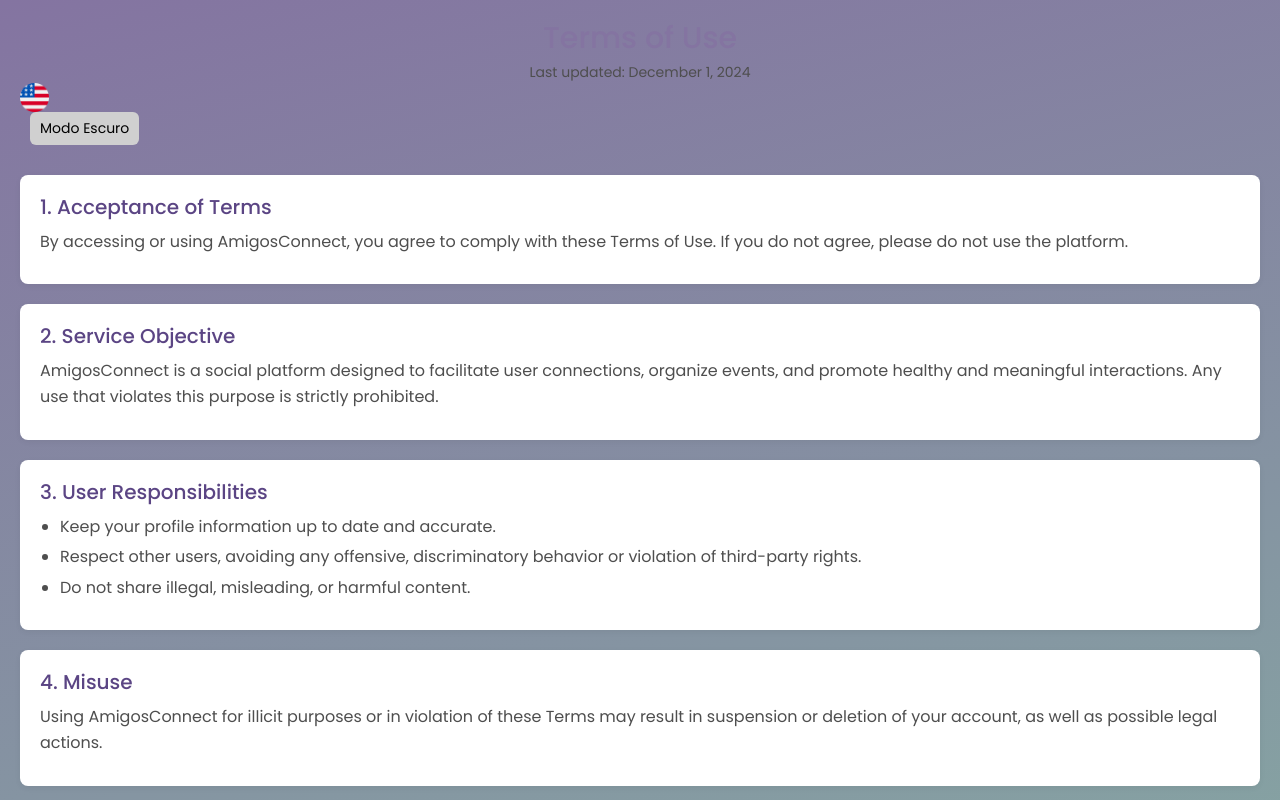
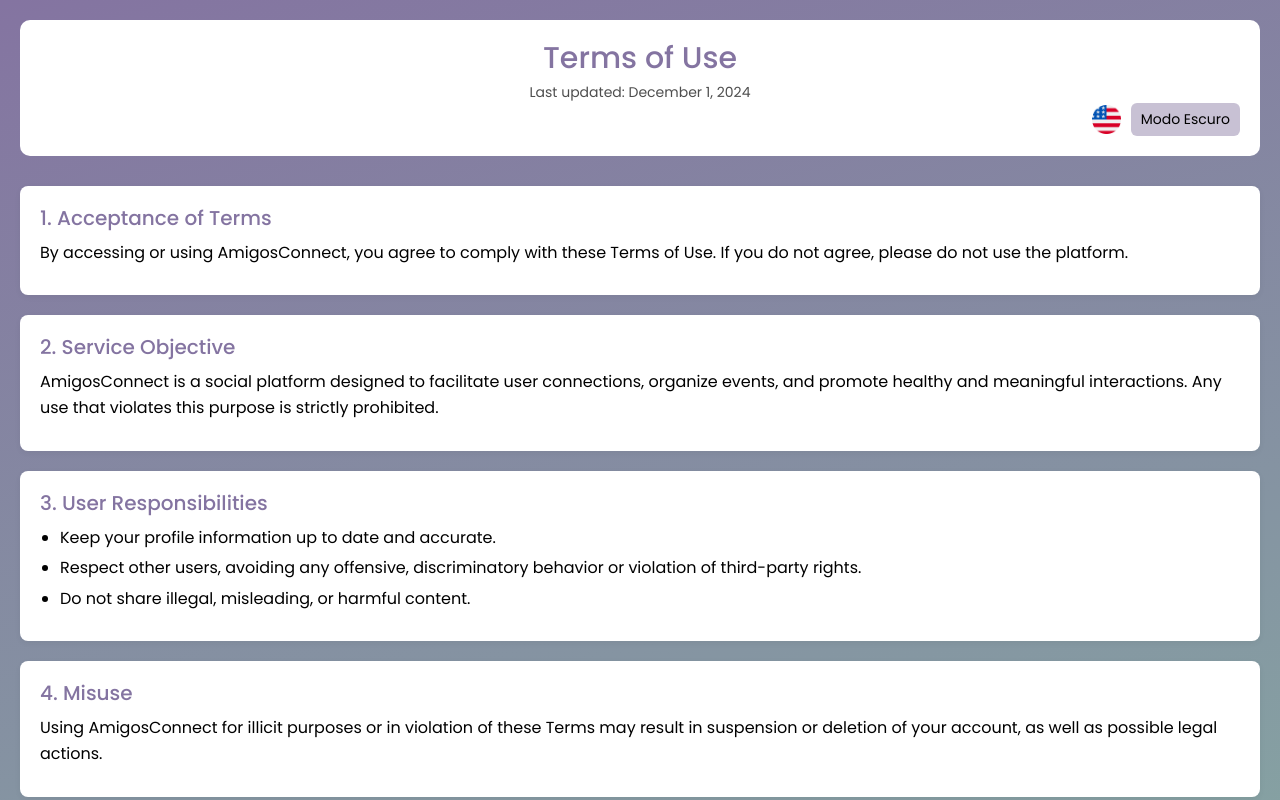
Before and after one commit to GreenBerries-BYP/BuildYourProject-front, a React (Vite) app in the folder frontend/: page /use_terms in a window 1280 px wide. Shown: the top 800 px of the page. Built offline with nearby package versions, Linux system fonts and the light colour scheme.

Commit message:
chore: terminados termos de uso e politicas de privacidade

```diff
--- a/frontend/src/App.jsx
+++ b/frontend/src/App.jsx
@@ -5,7 +5,7 @@ import { Toast } from 'primereact/toast';
 import Login from './pages/Login';
 import Register from './pages/Register';
 import UseTerms from './pages/UseTerms';
-import Politics from './pages/PrivacyPolicy';
+import PrivacyPolicy from './pages/PrivacyPolicy';
 import Landing from './pages/Landing';
 import Home from './pages/Home';
 import ProtectedRoute from './auth/ProtectedRoute';
@@ -36,7 +36,7 @@ function App() {
           <Route path="/login" element={<Login />} />
           <Route path="/register" element={<Register />} />
           <Route path="/use_terms" element={<UseTerms />} />
-          <Route path="/politics" element={<Politics />} />
+          <Route path="/privacy_policy" element={<PrivacyPolicy />} />
 
         <Route path="/home" element={<ProtectedRoute> <Home /></ProtectedRoute>}>
           <Route index element={ <HomeDefault/> }/>
--- a/frontend/src/pages/PrivacyPolicy.jsx
+++ b/frontend/src/pages/PrivacyPolicy.jsx
@@ -1,5 +1,9 @@
 import "../styles/PrivacyTerms.css";
+import { useState, useEffect } from "react";
+import { useNavigate } from "react-router-dom";
 import { useTranslation } from "react-i18next";
+const I18N_STORAGE_KEY = "i18nextLng";
+
 
 const PrivacyPolicy = () => {
   const { t, i18n } = useTranslation();
@@ -8,6 +12,7 @@ const PrivacyPolicy = () => {
   const [language, setLanguage] = useState(
     localStorage.getItem(I18N_STORAGE_KEY)
   );
+
   const [darkMode, setDarkMode] = useState(false);
 
   const toggleLanguage = () => {
@@ -24,11 +29,22 @@ const PrivacyPolicy = () => {
       ? t("altText.brazilFlag", "Brazilian Flag")
       : t("altText.usFlag", "US Flag");
 
+  useEffect(() => {
+    if (darkMode) {
+      document.body.classList.add("dark-theme");
+    } else {
+      document.body.classList.remove("dark-theme");
+    }
+  }, [darkMode]);
+
   return (
     <div className="termos-politicas-page">
       <header>
+        <div className="header-top">
           <h1>{t("privacy.title", "Política de Privacidade")}</h1>
           <p>{t("privacy.lastUpdate", "Última atualização: 1 de dezembro de 2024")}</p>
+        </div>
+        <div className="header-bottom">
           <button
               onClick={toggleLanguage}
               className="header-icon"
@@ -43,6 +59,7 @@ const PrivacyPolicy = () => {
               >
               {darkMode ? "Modo Claro" : "Modo Escuro"}
             </button>
+        </div>
       </header>
 
       <section>
--- a/frontend/src/pages/Register.jsx
+++ b/frontend/src/pages/Register.jsx
@@ -293,7 +293,7 @@ const Register = () => {
                   {t("register.terms.termsLinkText", "termos de uso")}{" "}
                 </a>
                 {t("register.terms.and", "e as")}
-                <a href="/politics" target="_blank" rel="noopener noreferrer">
+                <a href="/privacy_policy" target="_blank" rel="noopener noreferrer">
                   {" "}
                   {t(
                     "register.terms.policyLinkText",
--- a/frontend/src/pages/UseTerms.jsx
+++ b/frontend/src/pages/UseTerms.jsx
@@ -1,5 +1,5 @@
 import "../styles/PrivacyTerms.css";
-import { useState } from "react";
+import { useState, useEffect } from "react";
 import { useNavigate } from "react-router-dom";
 import { useTranslation } from "react-i18next";
 const I18N_STORAGE_KEY = "i18nextLng";
@@ -12,7 +12,7 @@ const TermosDeUso = () => {
     localStorage.getItem(I18N_STORAGE_KEY)
   );
 
-const [darkMode, setDarkMode] = useState(false);
+  const [darkMode, setDarkMode] = useState(false);
 
   const toggleLanguage = () => {
     const newLang = language === "pt-BR" ? "en-US" : "pt-BR";
@@ -28,17 +28,27 @@ const [darkMode, setDarkMode] = useState(false);
       ? t("altText.brazilFlag", "Brazilian Flag")
       : t("altText.usFlag", "US Flag");
 
+  useEffect(() => {
+    if (darkMode) {
+      document.body.classList.add("dark-theme");
+    } else {
+      document.body.classList.remove("dark-theme");
+    }
+  }, [darkMode]);
+
   return (
     <div className="termos-page">
       <header className="termos-header">
         <div className="header-top">
           <h1>{t("terms.title", "Termos de Uso")}</h1>
           <p>{t("terms.lastUpdate", "Última atualização: 1 de dezembro de 2024")}</p>
+        </div>
+        <div className="header-bottom">
           <button
             onClick={toggleLanguage}
             className="header-icon"
             aria-label={t("header.changeLanguage")}
-          >
+            >
             <img src={flagSrc} alt={flagAlt} className="bandeira" />
           </button>
 
--- a/frontend/src/styles/PrivacyTerms.css
+++ b/frontend/src/styles/PrivacyTerms.css
@@ -5,20 +5,22 @@
   border: none;
   cursor: pointer;
   font-size: 1.4rem;
-  transition: all 0.3s, color 0.3s;
-}
-
-.dark-mode-toggle.light {
-  background: var(--gray-light-color);
+  transition: all 0.3s ease;
+  background: var(--btn-purple);
   color: var(--black-color);
 }
 
 .dark-mode-toggle.dark {
-  background: var(--purple-saturated-color);
+  background: var(--btn-purple);
   color: var(--white-color);
 }
 
+.dark-mode-toggle.light {
+  background: var(--purple-light-color);
+  color: var(--black-color);
+}
 
+/* Reset básico */
 body, h1, h2, h3, p, ul, li {
   margin: 0;
   padding: 0;
@@ -28,7 +30,7 @@ body {
   min-height: 100vh;
   font-family: "Poppins", sans-serif;
   background-color: var(--project-bg);
-  color: var(--gray-color);
+  color: var(--black-color);
   padding: 2rem;
   line-height: 1.6;
 }
@@ -36,6 +38,9 @@ body {
 header {
   text-align: center;
   margin-bottom: 3rem;
+  background-color: var(--white-color);
+  border-radius: 10px;
+  padding: 2rem;
 }
 
 header h1 {
@@ -49,6 +54,11 @@ header p {
   color: var(--gray-color);
 }
 
+.header-bottom{
+  display: flex;
+  justify-content: end;
+}
+
 section {
   background-color: var(--white-color);
   padding: 2rem;
@@ -59,7 +69,7 @@ section {
 
 section h2 {
   font-size: 2rem;
-  color: var(--purple-saturated-color);
+  color: var(--purple-color);
   margin-bottom: 1rem;
 }
 
@@ -84,7 +94,7 @@ footer {
   margin-top: 3rem;
   padding: 2rem 0;
   font-size: 1.4rem;
-  color: var(--gray-color);
+  color: var(--white-color);
   border-top: 1px solid var(--gray-light-color);
 }
 
@@ -97,6 +107,7 @@ footer a:hover {
   text-decoration: underline;
 }
 
+/* Responsivo */
 @media (max-width: 768px) {
   body {
     padding: 1rem;
@@ -118,28 +129,3 @@ footer a:hover {
     font-size: 1.4rem;
   }
 }
-
-body.dark-theme {
-  background-color: var(--project-bg);
-  color: var(--gray-color);
-}
-
-body.dark-theme section {
-  background-color: var(--card-background);
-}
-
-body.dark-theme header h1 {
-  color: var(--purple-light-color);
-}
-
-body.dark-theme section h2 {
-  color: var(--purple-saturated-color);
-}
-
-body.dark-theme footer {
-  color: var(--gray-light-color);
-}
-
-body.dark-theme footer a {
-  color: var(--blue-link-color);
-}
```
Lines whose indentation alone changed are shown as unchanged.
